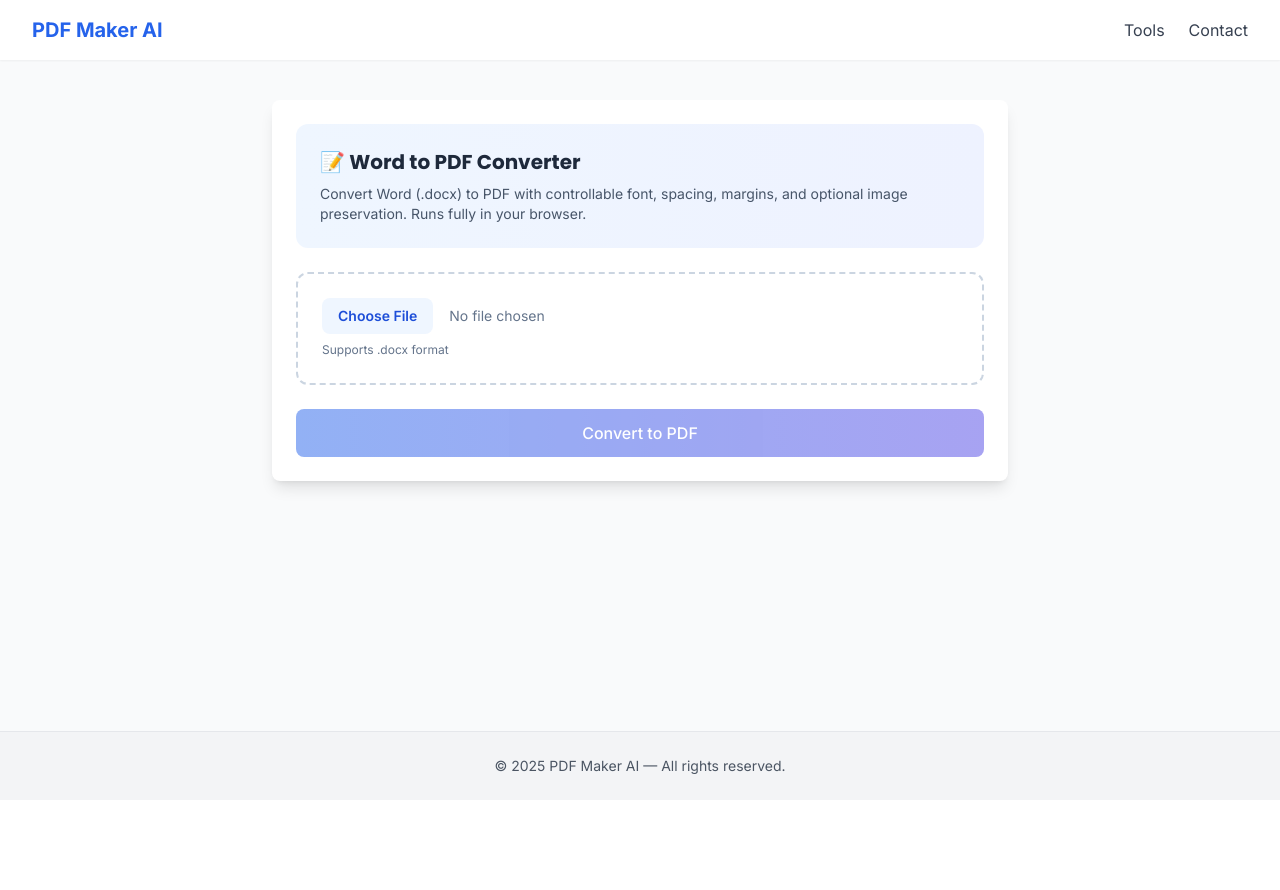
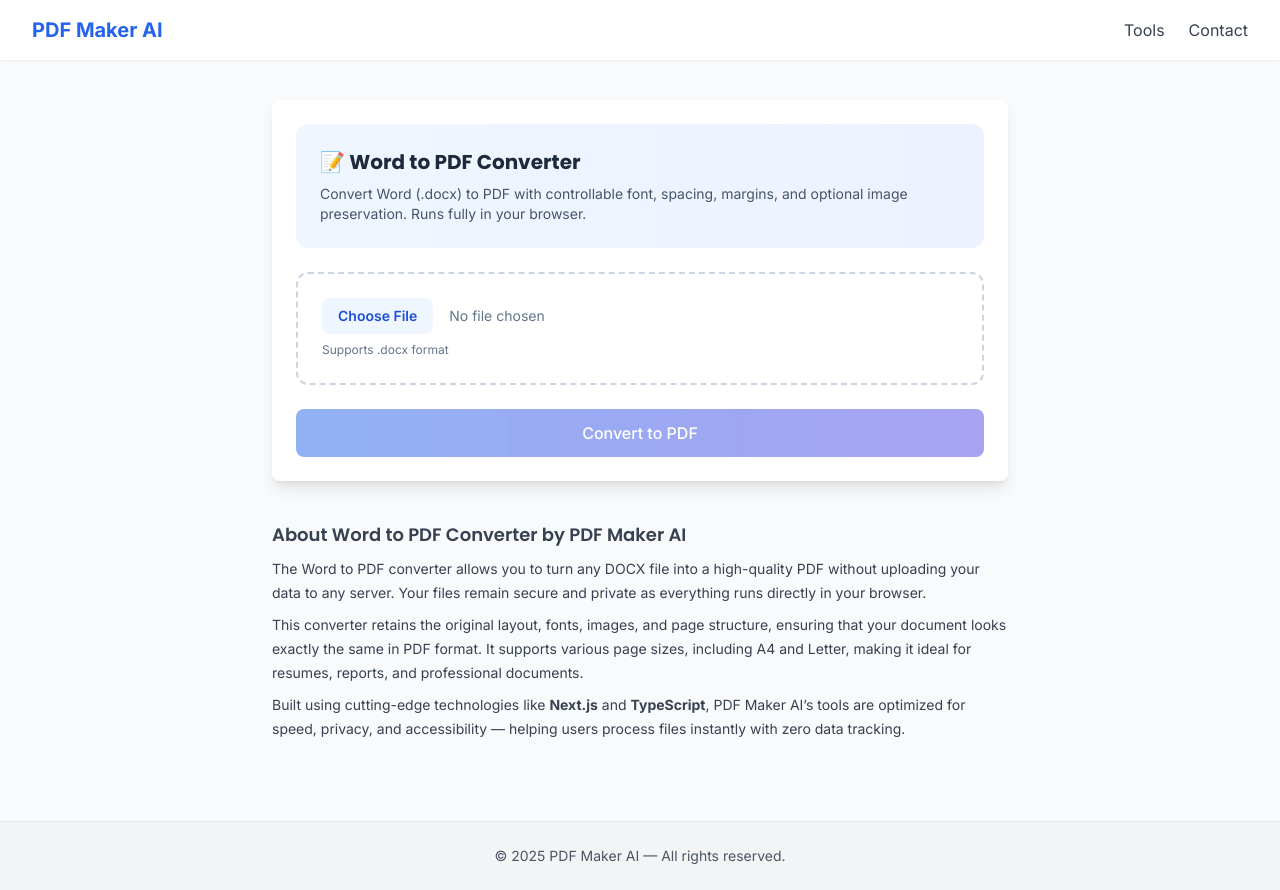
Before and after one commit to studybuild576-commits/my-tool-website, a Next.js app: page /word-to-pdf in a window 1280 px wide. Before the commit the page ends 800 px from the top, so only its background shows below. Built offline with nearby package versions, Linux system fonts and the light colour scheme.

Commit message:
Update page.tsx

```diff
--- a/app/word-to-pdf/page.tsx
+++ b/app/word-to-pdf/page.tsx
@@ -15,9 +15,9 @@ const keywords: string[] = [
 ].slice(0, 50);
 
 export const metadata: Metadata = {
-  title: "Word to PDF (DOCX→PDF) — Free, Private",
+  title: "Word to PDF Converter — Convert DOCX to PDF Online | PDF Maker AI",
   description:
-    "Convert Word (.docx) to PDF directly in your browser while preserving text formatting and images. Fast, private, and free.",
+    "Easily convert Word (DOCX) files to PDF directly in your browser. Preserve text formatting, images, and layout — 100% private, no upload required.",
   keywords,
   alternates: { canonical: "https://pdfmakerai.shop/word-to-pdf" },
   robots: { index: true, follow: true },
@@ -25,22 +25,83 @@ export const metadata: Metadata = {
     type: "website",
     siteName: "PDF Maker AI",
     url: "https://pdfmakerai.shop/word-to-pdf",
-    title: "Word to PDF — Free & Private",
-    description: "Convert DOCX to PDF locally in your browser.",
-    images: [{ url: "/og-image.png", width: 1200, height: 630 }]
+    title: "Word to PDF Converter — Free, Fast, and Private",
+    description:
+      "Convert DOCX to PDF directly in your browser with perfect formatting. Fast, free, and privacy-focused.",
+    images: [{ url: "/og-image.png", width: 1200, height: 630 }],
   },
   twitter: {
     card: "summary_large_image",
-    title: "Word to PDF — Free & Private",
-    description: "Convert DOCX to PDF locally in your browser.",
-    images: ["/og-image.png"]
-  }
+    title: "Word to PDF Converter — Free, Fast, and Private",
+    description:
+      "Convert DOCX to PDF directly in your browser. Keep fonts, images, and layout intact.",
+    images: ["/og-image.png"],
+  },
 };
 
 export default function Page() {
+  const faqSchema = {
+    "@context": "https://schema.org",
+    "@type": "FAQPage",
+    "mainEntity": [
+      {
+        "@type": "Question",
+        "name": "Is this Word to PDF tool free to use?",
+        "acceptedAnswer": {
+          "@type": "Answer",
+          "text": "Yes, the Word to PDF converter is completely free and runs in your browser without uploading files to a server."
+        }
+      },
+      {
+        "@type": "Question",
+        "name": "Will my document formatting and images be preserved?",
+        "acceptedAnswer": {
+          "@type": "Answer",
+          "text": "Yes, this converter preserves original fonts, images, margins, and page layout during conversion."
+        }
+      },
+      {
+        "@type": "Question",
+        "name": "Does this tool work offline?",
+        "acceptedAnswer": {
+          "@type": "Answer",
+          "text": "Yes. Since it runs entirely in your browser, you can use it offline once loaded — no internet required."
+        }
+      }
+    ]
+  };
+
   return (
     <main className="max-w-3xl mx-auto px-4 py-10">
       <WordToPDFTool />
+
+      {/* ✅ SEO FAQ Schema for Google Rich Snippets */}
+      <script
+        type="application/ld+json"
+        dangerouslySetInnerHTML={{ __html: JSON.stringify(faqSchema) }}
+      />
+
+      {/* ✅ Hidden SEO-Enhanced Content Section */}
+      <section className="mt-10 text-sm text-gray-700 leading-6">
+        <h2 className="text-lg font-semibold mb-2">
+          About Word to PDF Converter by PDF Maker AI
+        </h2>
+        <p>
+          The Word to PDF converter allows you to turn any DOCX file into a high-quality PDF
+          without uploading your data to any server. Your files remain secure and private as
+          everything runs directly in your browser.
+        </p>
+        <p className="mt-2">
+          This converter retains the original layout, fonts, images, and page structure, ensuring
+          that your document looks exactly the same in PDF format. It supports various page sizes,
+          including A4 and Letter, making it ideal for resumes, reports, and professional documents.
+        </p>
+        <p className="mt-2">
+          Built using cutting-edge technologies like <strong>Next.js</strong> and <strong>TypeScript</strong>,
+          PDF Maker AI’s tools are optimized for speed, privacy, and accessibility — helping users
+          process files instantly with zero data tracking.
+        </p>
+      </section>
     </main>
   );
 }
```
